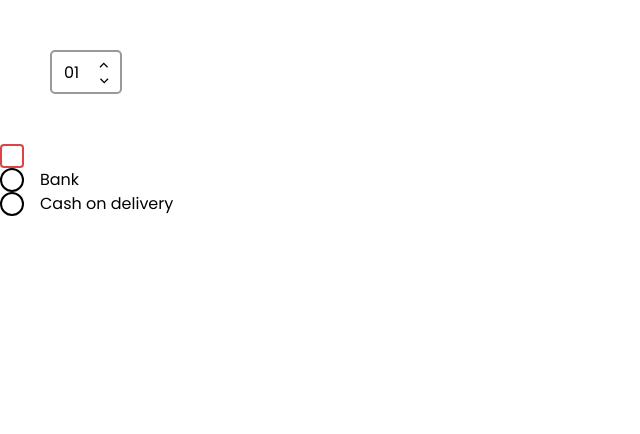
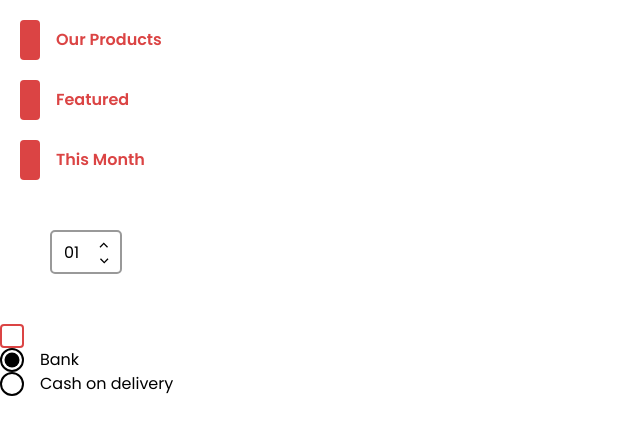
Before and after one commit to derevianko023/exclusive-shop-app, a React (Vite) app: page / in a window 1280 px wide. Shown: the top 434 px of the page, without its empty margins (0-640 px from the left). Built offline with nearby package versions, Linux system fonts and the light colour scheme.

Commit message:
update components

```diff
--- a/src/app/App.tsx
+++ b/src/app/App.tsx
@@ -1,7 +1,7 @@
 // styles
 import styles from "./App.module.scss";
 //react
-import { useState } from "react";
+import { useState, useEffect } from "react";
 // assets
 // import SearchIcon from "@/shared/libs/assets/svg/searchIcon.svg?react";
 // import SendIcon from "@/shared/libs/assets/svg/sendIcon.svg?react";
@@ -13,9 +13,16 @@ import { useState } from "react";
 import { CustomNumberInput } from "@/shared/ui/CustomNumberInput";
 import { CustomCheckbox } from "@/shared/ui/CustomCheckbox";
 import { CustomRadioInput } from "@/shared/ui/CustomRadioInput";
+import { CustomCategoryTitle } from "@/shared/ui/CustomCategoryTitle";
 
 const App = () => {
-  const [selectedOption, setSelectedOption] = useState("");
+  const [selectedOption, setSelectedOption] = useState<string | undefined>("Bank");
+
+  useEffect(() => {
+    if (selectedOption === undefined) {
+      setSelectedOption("Bank");
+    }
+  }, [selectedOption]);
 
   // const handleClick = () => {
   //   console.log("Button clicked!");
@@ -24,12 +31,31 @@ const App = () => {
 
   //   console.log("handleInputChange");
   // };
-  const handleInputChange = (value: string) => {
+  const handleRadioInputChange = (value: string) => {
     setSelectedOption(value);
-    console.log(selectedOption);
+    console.log(value);
   };
+  const handleNumberInputChange = (value: number) => {
+    console.log(value);
+  };
+  const handleCheckboxChange =(checked: boolean)=> {
+    console.log(checked);
+  }
   return (
     <div className={styles.App}>
+
+      <CustomCategoryTitle title="Our Products" />
+      <CustomCategoryTitle title="Featured" />
+      <CustomCategoryTitle title="This Month" />
+
+
+      <CustomNumberInput onChange={handleNumberInputChange} />
+      <CustomCheckbox onChange={handleCheckboxChange} />
+
+      <div>
+        <CustomRadioInput onChange={handleRadioInputChange} value="Bank" checked={selectedOption === "Bank"} />
+        <CustomRadioInput onChange={handleRadioInputChange} value="Cash on delivery" checked={selectedOption === "Cash on delivery"} />
+      </div>
       {/* <Button onClick={handleClick} disabled={false} backgroundColor="rose" size="large">
         View All Products
       </Button>
@@ -107,14 +133,6 @@ const App = () => {
         inputWrapperHeight="s"
       /> */}
 
-      <CustomNumberInput />
-      <CustomCheckbox />
-
-      <div>
-        <CustomRadioInput onChange={handleInputChange} value="Bank" checked={selectedOption === "Bank"} />
-        <CustomRadioInput onChange={handleInputChange} value="Cash on delivery" checked={selectedOption === "Cash on delivery"} />
-      </div>
-
     </div>
 
   );
--- /dev/null
+++ b/src/shared/ui/CustomCategoryTitle/CustomCategoryTitle.module.scss
@@ -0,0 +1,24 @@
+@import "@/app/styles/variables.scss";
+
+.TitleWrapper {
+    height: 40px;
+    width: fit-content;
+    display: flex;
+    justify-content: space-between;
+    align-items: center;
+    gap: 16px;
+    margin: 20px;
+}
+.RoseBox {
+    width: 20px;
+    height: 40px;
+    border-radius: 4px;
+    background-color: $secondaryColor;
+}
+.TitleText {
+    font-family: $primaryFontFamily;
+    color: $secondaryColor;
+    font-size: $primaryFontSize;
+    font-weight: 600;
+    line-height: 20px;
+}
--- /dev/null
+++ b/src/shared/ui/CustomCategoryTitle/CustomCategoryTitle.tsx
@@ -0,0 +1,16 @@
+// react
+import { FC } from "react";
+// styles
+import styles from "./CustomCategoryTitle.module.scss";
+
+interface CustomCategoryTitle {
+    title:  string;
+  }
+  export const CustomCategoryTitle: FC<CustomCategoryTitle> = ({title}) => {
+  return (
+    <div className={styles.TitleWrapper}>
+        <div className={styles.RoseBox}></div>
+        <p className={styles.TitleText}>{title}</p>
+    </div>
+  )
+}
--- /dev/null
+++ b/src/shared/ui/CustomCategoryTitle/index.ts
@@ -0,0 +1 @@
+export { CustomCategoryTitle } from "./CustomCategoryTitle";
--- a/src/shared/ui/CustomCheckbox/CustomCheckbox.tsx
+++ b/src/shared/ui/CustomCheckbox/CustomCheckbox.tsx
@@ -15,7 +15,7 @@ export const CustomCheckbox: FC<CustomCheckboxProps> = ({ onChange }) => {
     const handleCheckboxChange = () => {
         const newCheckedState = !isChecked;
         setIsChecked(newCheckedState);
-        console.log(isChecked)
+        console.log(newCheckedState)
 
         if (onChange) {
             onChange(newCheckedState);
--- a/src/shared/ui/CustomNumberInput/CustomNumberInput.tsx
+++ b/src/shared/ui/CustomNumberInput/CustomNumberInput.tsx
@@ -48,7 +48,9 @@ export const CustomNumberInput: FC<CustomNumberInputProps> = ({ onChange }) => {
       } else {
         setValue(inputVal);
       }
+      if (onChange) onChange(inputVal);
     }
+    console.log(inputVal)
   };
 
   return (
```
